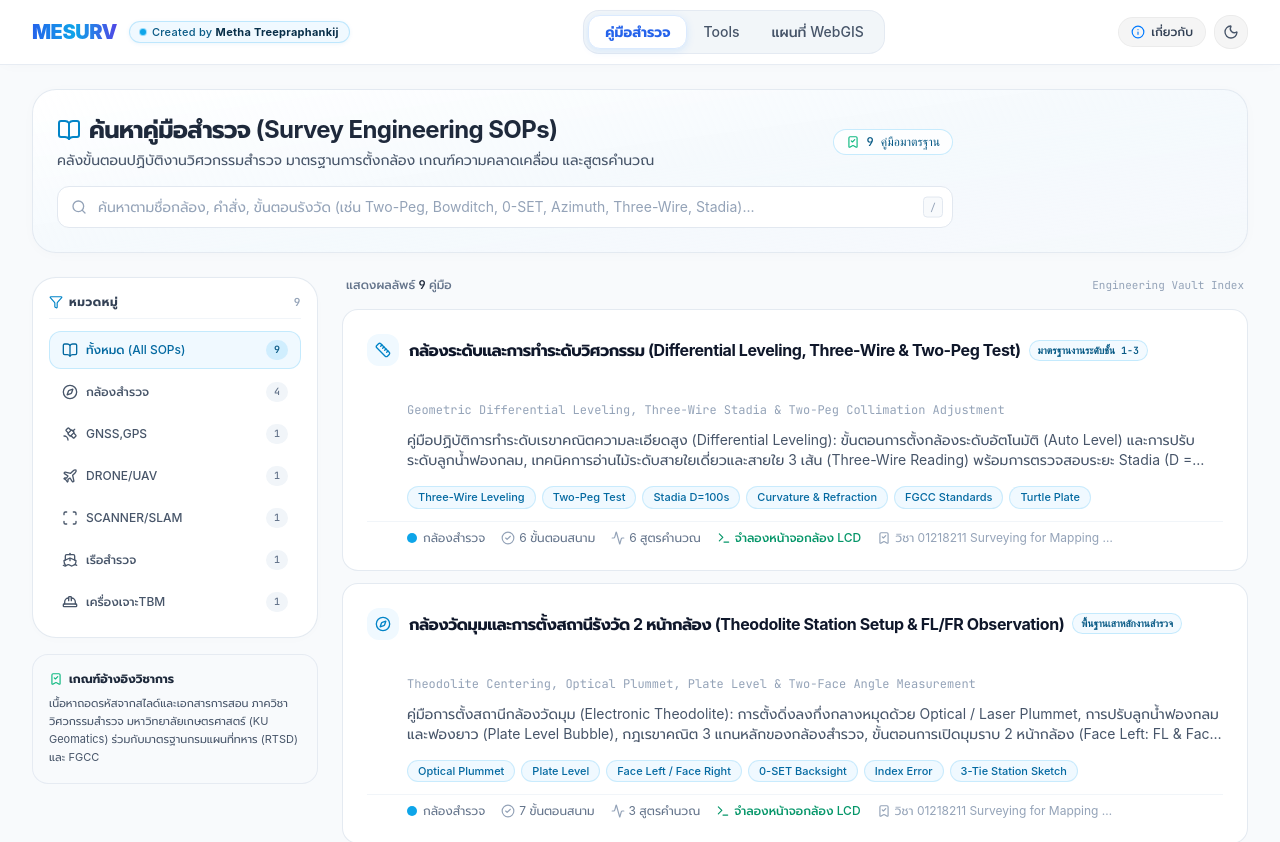
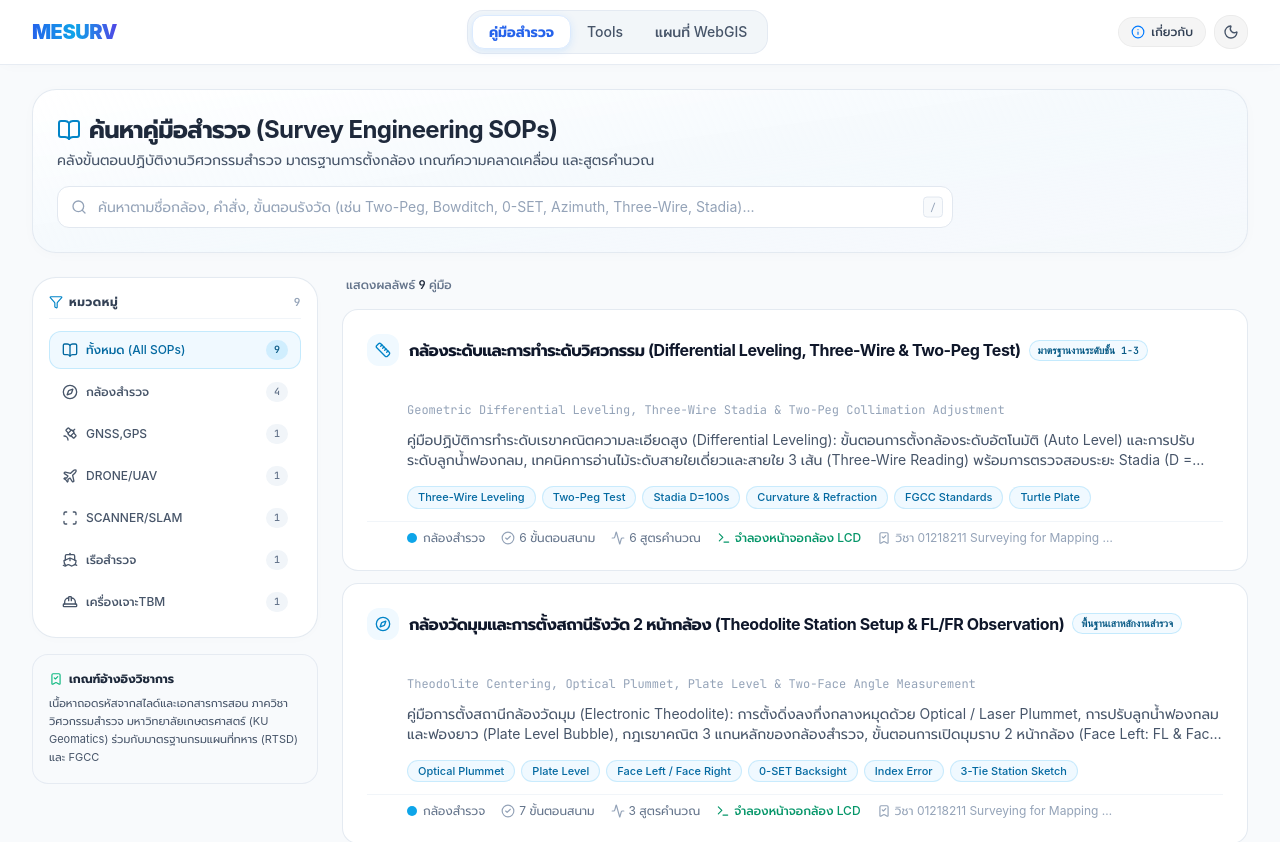
Before and after one commit to methastrategy/mesurvey-website, a React (Vite) app: page /#/knowledge in a window 1280 px wide. Shown: the top 842 px of the page. Built offline with nearby package versions, Linux system fonts and the light colour scheme; what proj4 would draw is missing.

Commit message:
style: remove creator badge, engineering vault index label, and standards count badge

```diff
--- a/src/components/knowledge/KnowledgeHub.tsx
+++ b/src/components/knowledge/KnowledgeHub.tsx
@@ -226,7 +226,6 @@ export const KnowledgeHub: React.FC<KnowledgeHubProps> = ({ initialTopicId }) =>
           <div className="rounded-3xl border border-slate-200/90 dark:border-slate-800/80 bg-gradient-to-br from-white via-sky-50/40 to-blue-50/20 dark:from-[#131b2c] dark:to-[#0b0f17] p-5 sm:p-6 shadow-[0_2px_15px_-3px_rgba(0,0,0,0.03)]">
             <div className="max-w-4xl space-y-4">
 
-              <div className="flex flex-col sm:flex-row sm:items-center sm:justify-between gap-2">
               <div>
                 <h1 className="text-xl sm:text-2xl font-bold text-slate-800 dark:text-white tracking-tight flex items-center gap-2">
                   <BookOpen className="w-6 h-6 text-sky-600 dark:text-sky-400" />
@@ -235,12 +234,6 @@ export const KnowledgeHub: React.FC<KnowledgeHubProps> = ({ initialTopicId }) =>
                 <p className="text-xs sm:text-sm text-slate-600 dark:text-slate-400 mt-1">
                   คลังขั้นตอนปฏิบัติงานวิศวกรรมสำรวจ มาตรฐานการตั้งกล้อง เกณฑ์ความคลาดเคลื่อน และสูตรคำนวณ
                 </p>
-                </div>
-
-                <div className="inline-flex items-center gap-1.5 px-3 py-1 rounded-full text-xs font-mono font-medium bg-white/80 dark:bg-slate-800/80 text-sky-800 dark:text-sky-300 border border-sky-200/80 dark:border-sky-800/60 shadow-xs self-start sm:self-auto">
-                  <BookmarkCheck className="w-3.5 h-3.5 text-emerald-500" />
-                  <span>{KNOWLEDGE_TOPICS.length} คู่มือมาตรฐาน</span>
-                </div>
               </div>
 
               {/* GitHub-style Search Input Box */}
@@ -368,9 +361,6 @@ export const KnowledgeHub: React.FC<KnowledgeHubProps> = ({ initialTopicId }) =>
                 <span className="font-medium">
                   แสดงผลลัพธ์ <strong className="text-slate-800 dark:text-white font-mono">{filteredTopics.length}</strong> คู่มือ
                   {searchQuery && <span> สำหรับคำค้นหา "{searchQuery}"</span>}
-                </span>
-                <span className="text-[11px] font-mono text-slate-400">
-                  Engineering Vault Index
                 </span>
               </div>
 
--- a/src/components/layout/Header.tsx
+++ b/src/components/layout/Header.tsx
@@ -28,25 +28,9 @@ export const Header: React.FC<HeaderProps> = ({
               onClick={() => setActiveTab('knowledge')}
               className="flex items-center cursor-pointer group select-none"
             >
-              <div className="flex flex-col sm:flex-row sm:items-center gap-1 sm:gap-3">
-                <span className="font-black text-xl tracking-tight bg-gradient-to-r from-blue-600 via-sky-500 to-indigo-600 dark:from-sky-400 dark:via-blue-300 dark:to-indigo-300 bg-clip-text text-transparent font-sans group-hover:opacity-95 transition-opacity">
-                  MESURV
-                </span>
-
-                {/* Creator Credit with Luminous Badge */}
-                <div className="inline-flex items-center gap-1.5 px-2.5 py-0.5 rounded-full bg-sky-50 dark:bg-sky-950/40 border border-sky-200/90 dark:border-sky-800/60 shadow-[0_1px_4px_rgba(2,132,199,0.08)] hover:shadow-[0_2px_10px_rgba(2,132,199,0.18)] hover:border-sky-400 dark:hover:border-sky-500 transition-all duration-300 hover:scale-[1.02]">
-                  <span className="relative flex h-1.5 w-1.5">
-                    <span className="animate-ping absolute inline-flex h-full w-full rounded-full bg-sky-400 opacity-75"></span>
-                    <span className="relative inline-flex rounded-full h-1.5 w-1.5 bg-sky-500"></span>
-                  </span>
-                  <span className="text-[10px] sm:text-[11px] font-medium tracking-wide text-sky-800 dark:text-sky-300">
-                    Created by{' '}
-                    <span className="font-bold text-sky-950 dark:text-white group-hover:text-blue-600 dark:group-hover:text-sky-300 transition-colors">
-                      Metha Treepraphankij
-                    </span>
-                  </span>
-                </div>
-              </div>
+              <span className="font-black text-xl tracking-tight bg-gradient-to-r from-blue-600 via-sky-500 to-indigo-600 dark:from-sky-400 dark:via-blue-300 dark:to-indigo-300 bg-clip-text text-transparent font-sans group-hover:opacity-95 transition-opacity">
+                MESURV
+              </span>
             </div>
 
             {/* Desktop iOS Native Segmented Bar */}
```
Lines whose indentation alone changed are shown as unchanged.
